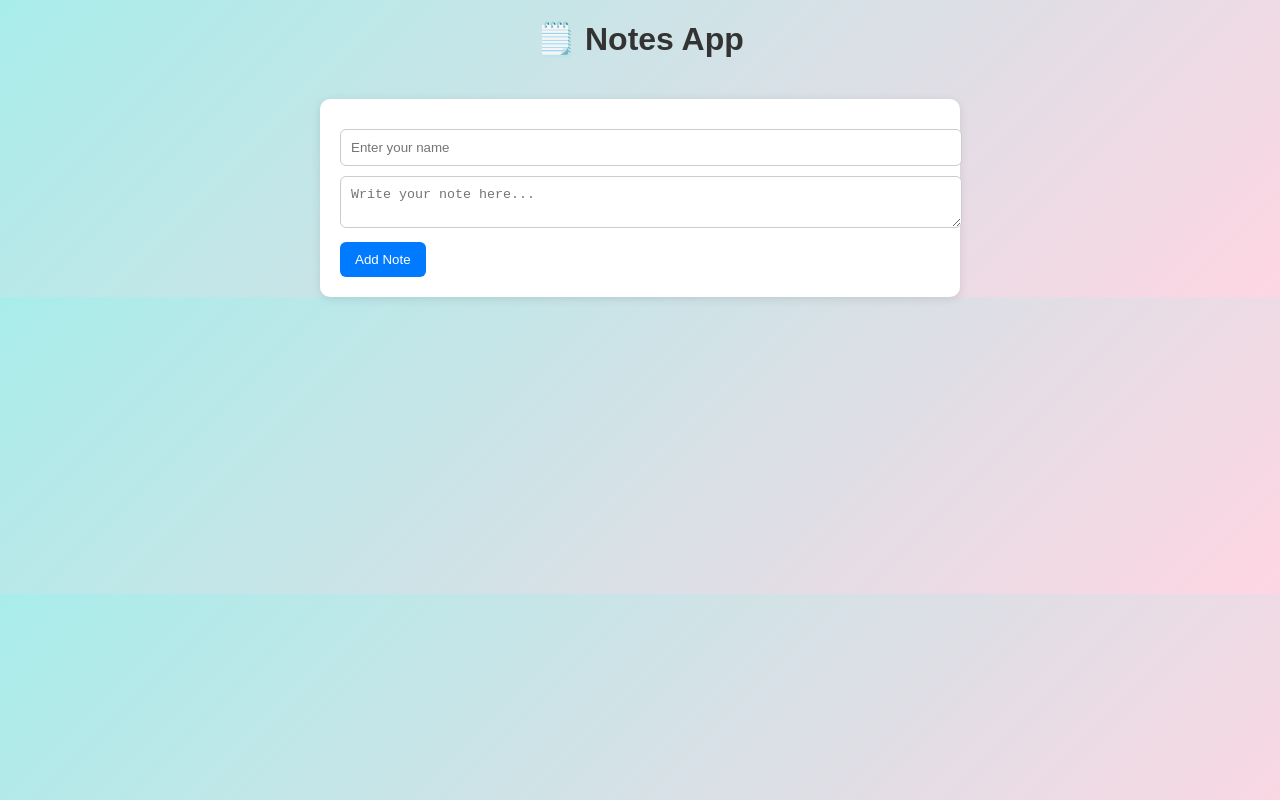
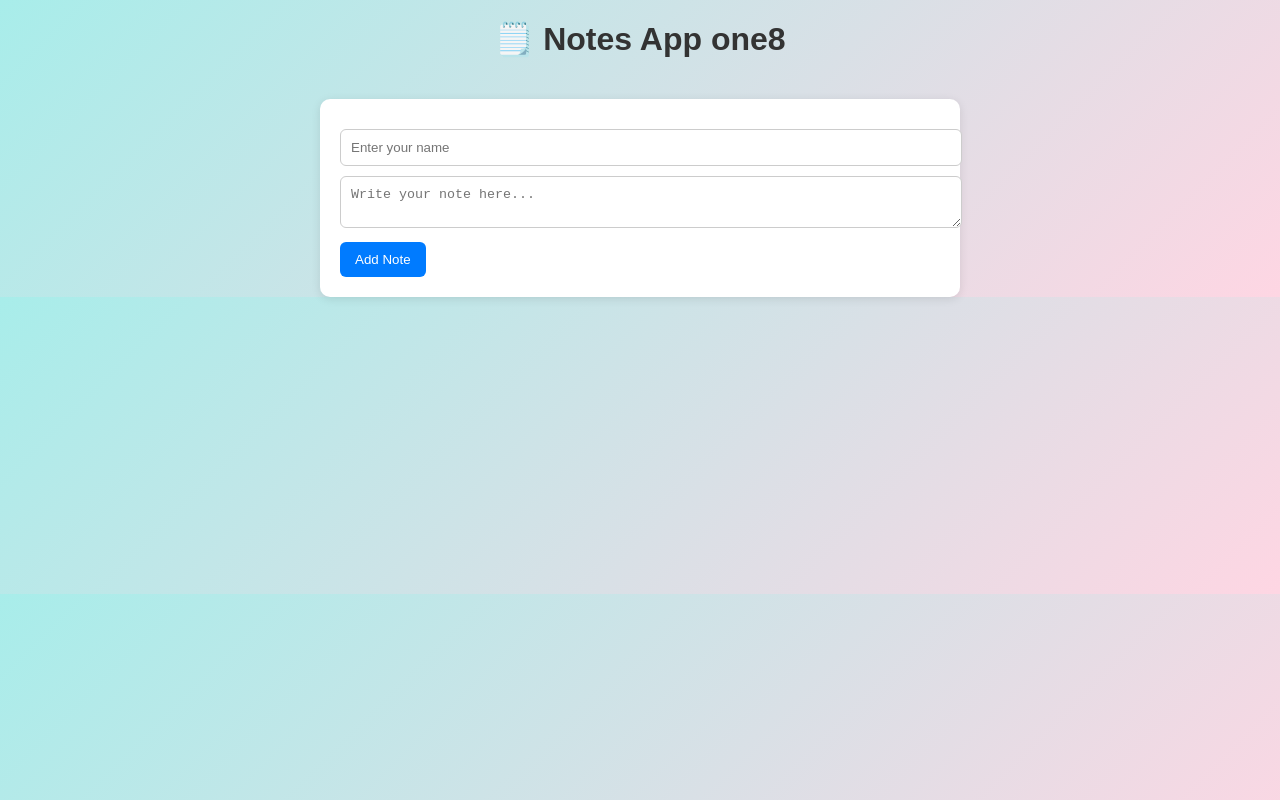
Before and after one commit to akashhede360/notes_app_fastAPI, a website: page index.html in a window 1280 px wide. Drawn offline with Linux system fonts and the light colour scheme; no server answers.

Commit message:
Update index.html

```diff
--- a/index.html
+++ b/index.html
@@ -47,7 +47,7 @@ button:hover { background-color: #0056b3; }
 </style>
 </head>
 <body>
-<h1>🗒️ Notes App</h1>
+<h1>🗒️ Notes App one8</h1>
 <div class="container">
   <input type="text" id="writerInput" placeholder="Enter your name" />
   <textarea id="noteInput" placeholder="Write your note here..."></textarea>
```
